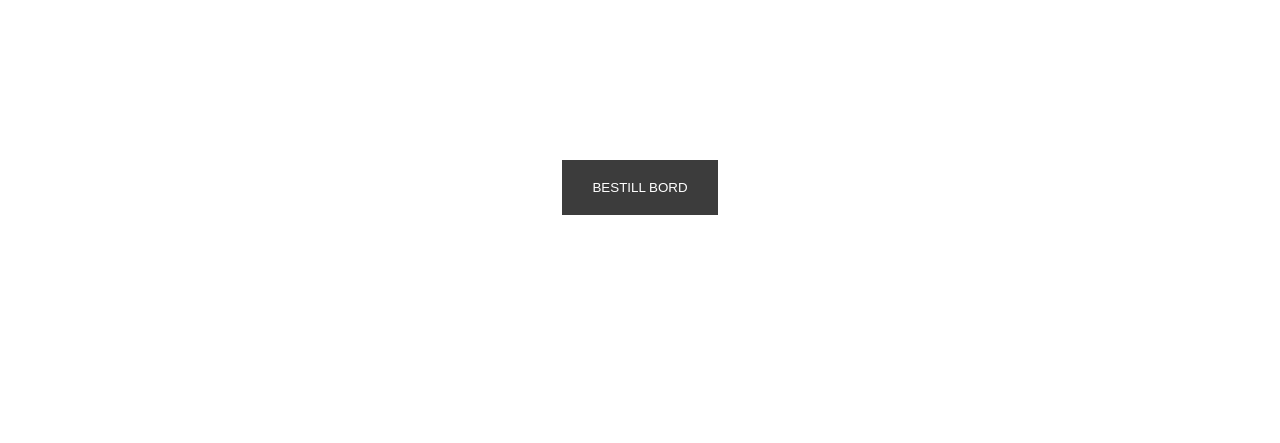
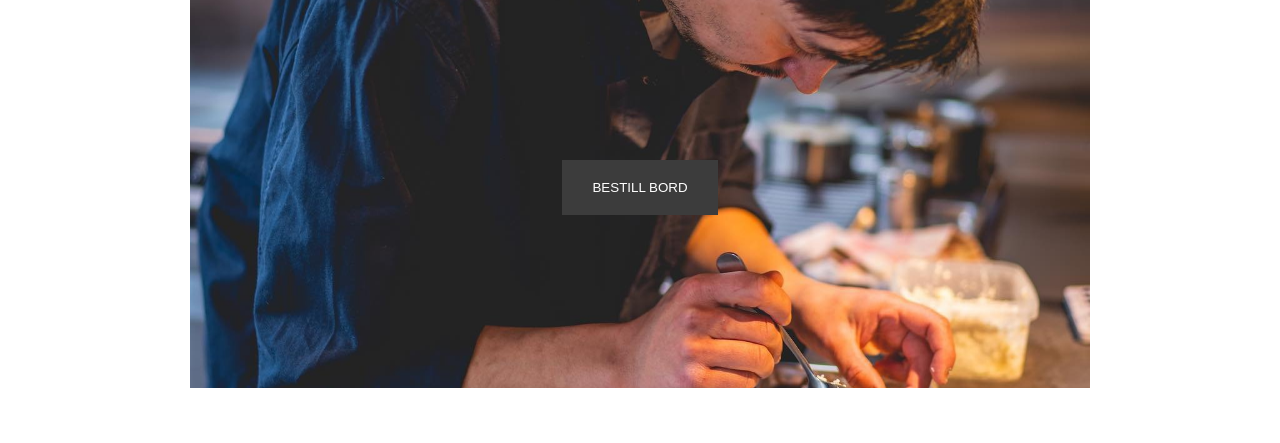
Before and after one commit to Codin-Wizard/Project-Resturant-Page, a website built with webpack: page src/template.html in a window 1280 px wide. Shown: the part 78-521 px from the top of the page. Built offline with nearby package versions, Linux system fonts and the light colour scheme.

Commit message:
All images now load correctly

```diff
--- a/src/main_content.js
+++ b/src/main_content.js
@@ -11,6 +11,7 @@
     // Legg til "active" på den klikkede knappen
     knapp.classList.add('active');
 }
+import bravoLocationImage from './Images/bravo-location.png'; // Adjust the path to where your image is
 
 function loadFrontPageContent() {
     const content = document.getElementById('content');
@@ -29,7 +30,7 @@
     omOss.id = 'omOss';
 
     const vaarLocationBilde = document.createElement('img');
-    vaarLocationBilde.src = './Images/bravo-location.png';
+    vaarLocationBilde.src = bravoLocationImage;
     vaarLocationBilde.alt = 'Google Maps';
 
     const omOssTekst = document.createElement('div');
--- a/src/style.css
+++ b/src/style.css
@@ -23,13 +23,21 @@
 
 #frontPageBilde{
     grid-row: 1;
-    margin: 0 auto;
+    background-image: url('./Images/homescreen.jpg');
+    background-size: cover; /* or contain */
+    background-position: center; /* Adjust as needed */
+    background-repeat: no-repeat; /* Prevents tiling */
+    height: 100%;
+    display: flex;
+    justify-content: center;
+    align-items: center;
 }
 #frontPageBilde button{
     cursor: pointer;
     background-color: var(--button-black);
     padding: 20px 30px;
     color: white;
+    margin:  0 auto;
 }
 #omOss{
     grid-row: 2;
--- a/webpack.config.js
+++ b/webpack.config.js
@@ -40,4 +40,10 @@
       },
     ],
   },
+  resolve: {
+    alias: {
+        Images: path.resolve(__dirname, 'src/Images/'), // Optional alias for cleaner imports
+    },
+},
+
 };
```
